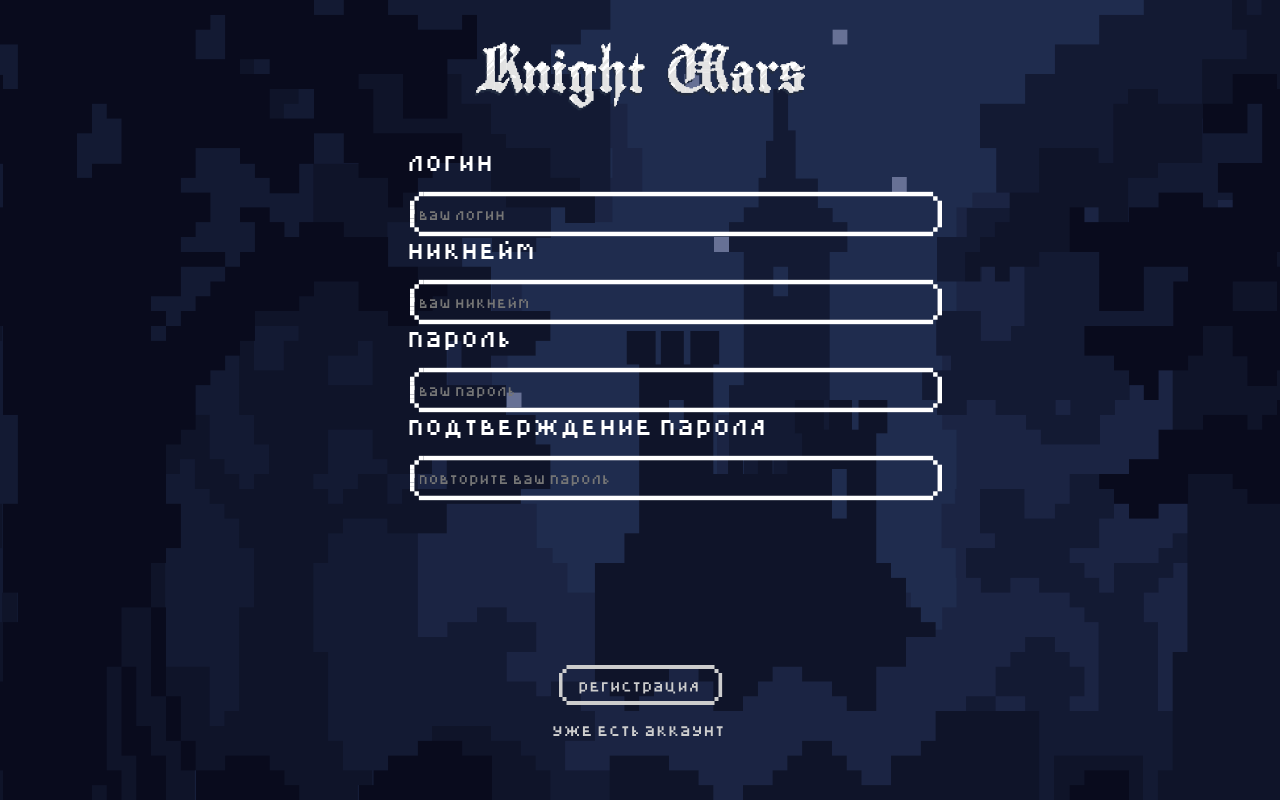
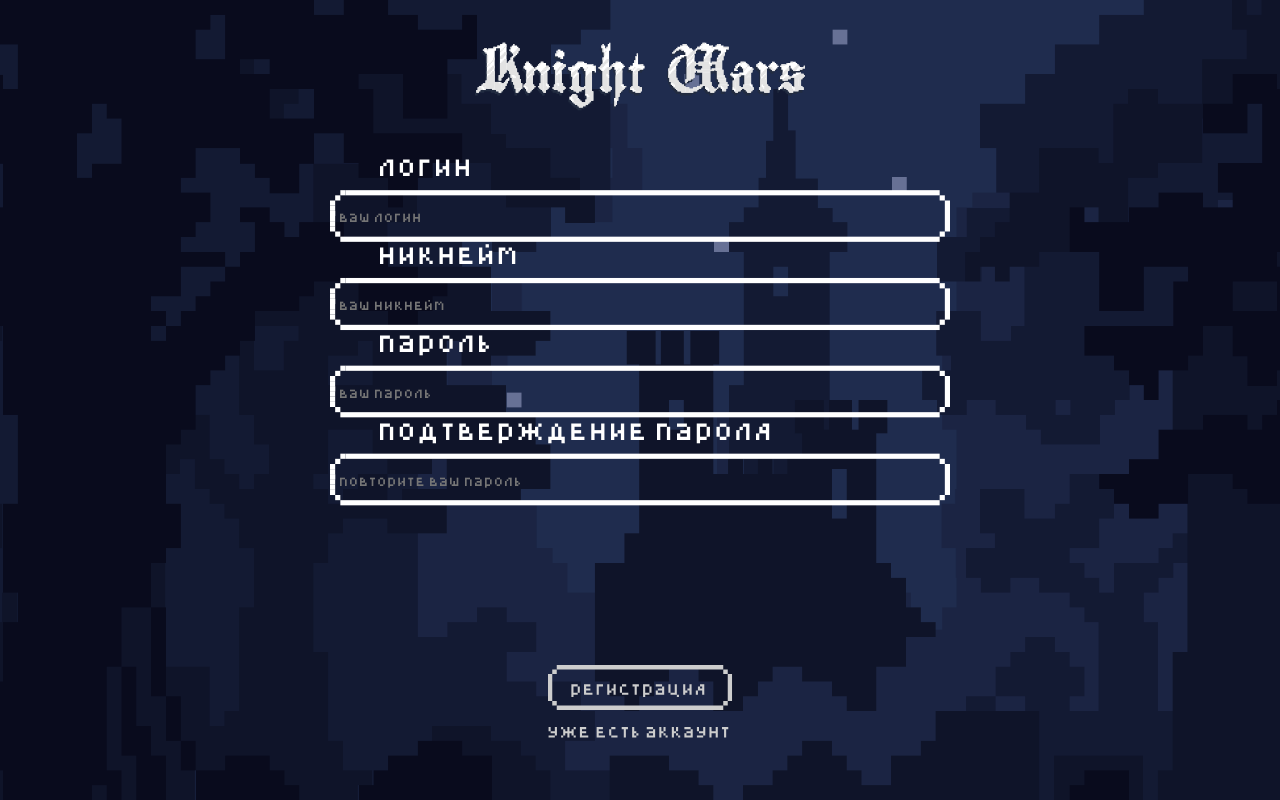
Before and after one commit to themilkpudding/IS21_project, a React (Create React App) app in the folder client/: page / in a window 1280 px wide. Both pictures are taken after a click on the button "создать учетную запись". Built offline with nearby package versions, Linux system fonts and the light colour scheme.

Commit message:
Страница регистрации: исправление багов

```diff
--- a/client/src/pages/Registration/Registration.scss
+++ b/client/src/pages/Registration/Registration.scss
@@ -14,100 +14,103 @@
     background-size: cover;
 }
 
-/*Логин*/
 .logoReg {
     position: absolute;
     top: 4.052vh;
-    left: 50%;
-    transform: translateX(-50%);
-    @media (min-height: 1300px) and (min-width: 1100px) {
-        height: 180px;
-    }
-    @media ((max-width: 1100px) or (max-height: 1300px)) and (orientation: portrait) {
-        top: 5vh;
-        width: 60.781vw;
-        height: 17.13vh;
-    }
-    @media ((max-width: 1300px) or (max-height: 1100px)) and (orientation: landscape) {
-        width: 25.781vw;
-        height: 11.130vh;
-    }
 }
 
 .registration-wrapper {
     font-family: Metanart_Big;
     color: white;
-}
-
-.registration-label {
-    position: absolute;
-    left: 32%;
-    font-size: clamp(16px, 3.3vh, 24px);
-    white-space: nowrap;
+    font-size: 3.3vh;
 }
 
 .registration-label-log {
-    @extend .registration-label;
+    position: absolute;
     top: 15vh;
+    left: 50%;
+    transform: translateX(-50%);
+    width: 80%;
+    max-width: 520px;
+    text-align: left;
 }
 
 .registration-label-nick {
-    @extend .registration-label;
+    position: absolute;
     top: 26vh;
+    left: 50%;
+    transform: translateX(-50%);
+    width: 80%;
+    max-width: 520px;
+    text-align: left;
 }
 
 .registration-label-pass {
-    @extend .registration-label;
+    position: absolute;
     top: 37vh;
+    left: 50%;
+    transform: translateX(-50%);
+    width: 80%;
+    max-width: 520px;
+    text-align: left;
 }
 
 .registration-label-certpass {
-    @extend .registration-label;
+    position: absolute;
     top: 48vh;
+    left: 50%;
+    transform: translateX(-50%);
+    width: 80%;
+    max-width: 520px;
+    text-align: left;
 }
 
-.registration-input {
+.input-common {
     position: absolute;
     background-image: url('../../assets/img/input.svg');
     background-size: 100% 100%;
     background-repeat: no-repeat;
+    font-family: Metanart_Big;
+    color: white;
     background-color: transparent;
     border: none;
     outline: none;
-    font-family: Metanart_Big;
-    color: white;
-    font-size: clamp(14px, 1.667vh, 16px);
+    font-size: 1.667vh;
     padding-left: 30px;
-    left: 32%;
-
-    width: clamp(300px, 40vw, 520px);
-    height: clamp(35px, 5vh, 44px);
-
-    transition: all 0.3s ease;
+    left: 50%;
+    transform: translateX(-50%);
 }
 
 .input-loginReg {
-    @extend .registration-input;
+    @extend .input-common;
     top: 23vh;
-    padding: 10px;
+    width: 80%;
+    max-width: 520px;
+    height: 44px;
 }
 
 .input-nicknameReg {
-    @extend .registration-input;
+    @extend .input-common;
     top: 34vh;
-    padding: 10px;
+    width: 80%;
+    max-width: 520px;
+    height: 43.5px;
 }
 
 .input-passwordReg {
-    @extend .registration-input;
+    @extend .input-common;
     top: 45vh;
-    padding: 10px;
+    width: 80%;
+    max-width: 520px;
+    height: 43px;
 }
 
 .input-certpasswordReg {
-    @extend .registration-input;
+    @extend .input-common;
     top: 56vh;
-    padding: 10px;
+    width: 80%;
+    max-width: 520px;
+    height: 43px;
 }
 
 .errors {
@@ -120,155 +123,211 @@
     font-family: Metanart_Big;
     font-weight: 100;
     font-style: normal;
-    font-size: clamp(14px, 2.315vh, 20px);
+    font-size: 2.315vh;
     text-align: center;
-    max-width: 80%;
-    white-space: nowrap;
+    width: 90%;
+    max-width: 600px;
 }
 
-.registration-button-base {
+.registration-button {
+    background-image: url(../../assets/img/registrationButton.svg);
+    color: transparent;
+    background-size: contain;
+    background-repeat: no-repeat;
+    background-position: center;
+    border: 0;
+    background-color: transparent;
+    width: 189px;
+    height: 45px;
+    position: absolute;
+    left: 50%;
+    transform: translateX(-50%);
+    display: flex;
+    align-items: center;
+    justify-content: center;
+    top: 83.100vh;
+    transition: filter 0.1s ease;
+}
+
+.registration-button:hover {
+    filter: brightness(2);
+}
+
+.haveAccount-Button {
+    background-image: url(../../assets/img/haveAccountButton.svg);
     background-size: contain;
     background-repeat: no-repeat;
     background-position: center;
     color: transparent;
     border: 0;
     background-color: transparent;
+    width: 200px;
+    height: 34px;
     position: absolute;
+    top: 89.100vh;
+    left: 50%;
     transform: translateX(-50%);
-    left: 50%;
-    transition: all 0.3s ease;
-
-    &:hover {
-        filter: brightness(2);
-        transform: translateX(-50%) scale(1.05);
+    transition: filter 0.1s ease;
 }
 
-    &:active {
-        transform: translateX(-50%) scale(0.95);
-    }
+.haveAccount-Button:hover {
+    filter: brightness(2);
 }
 
-.registration-button {
-    @extend .registration-button-base;
-    background-image: url(../../assets/img/registrationButton.svg);
-    width: clamp(150px, 18vw, 189px);
-    height: clamp(35px, 5vh, 45px);
-    top: 83.100vh;
-    display: flex;
-    align-items: center;
-    justify-content: center;
+@media (max-width: 480px) or (max-height: 400px) {
+    .registration-wrapper {
+        font-size: 2.5vh;
     }
 
-.haveAccount-Button {
-    @extend .registration-button-base;
-    background-image: url(../../assets/img/haveAccountButton.svg);
-
-width: clamp(160px, 19vw, 200px);
-    height: clamp(28px, 4vh, 34px);
-    top: 89.100vh;
+    .input-common {
+        padding-left: 20px;
+        font-size: 1.4vh;
     }
 
-@media (max-width: 1024px) {
     .registration-label-log,
     .registration-label-nick,
     .registration-label-pass,
     .registration-label-certpass {
-        left: 24%;
-        font-size: clamp(14px, 2.8vh, 20px);
+        width: 90%;
+        text-align: center;
     }
 
     .input-loginReg,
     .input-nicknameReg,
     .input-passwordReg,
     .input-certpasswordReg {
-        left: 24%;
-        width: clamp(280px, 85vw, 500px);
+        width: 90%;
+    }
+
+    .errors {
+        font-size: 1.8vh;
+        width: 95%;
+    }
+
+    .registration-button {
+        width: 160px;
+        height: 38px;
+    }
+
+    .haveAccount-Button {
+        width: 170px;
+        height: 29px;
     }
 }
 
-@media (max-width: 768px) {
-    .registration-label {
-        font-size: clamp(12px, 2.5vh, 18px);
+@media (min-width: 1200px) and (min-height: 800px) {
+    .input-loginReg,
+    .input-nicknameReg,
+    .input-passwordReg,
+    .input-certpasswordReg {
+        max-width: 600px;
+        padding: 10px;
     }
 
-    .registration-input {
-        width: clamp(250px, 90vw, 450px);
-        height: clamp(30px, 4.5vh, 40px);
-        font-size: clamp(12px, 1.5vh, 14px);
-        padding-left: 20px;
+}
+
+@media (min-width: 1920px) and (min-height: 1080px) {
+    .input-loginReg,
+    .input-nicknameReg,
+    .input-passwordReg,
+    .input-certpasswordReg {
+        max-width: 700px;
+        padding: 20px;
+    }
+
+    .registration-wrapper {
+        font-size: 2.4vh;
+    }
+}
+
+@media (min-width: 3000px) and (min-height: 2000px) {
+    .input-loginReg,
+    .input-nicknameReg,
+    .input-passwordReg,
+    .input-certpasswordReg {
+        max-width: 900px;
+        height: 60px;
+        font-size: 1.2vh;
+        padding: 20px;
+    }
+
+    .registration-wrapper {
+        font-size: 2.2vh;
     }
 
     .registration-button {
-        width: clamp(130px, 22vw, 170px);
-        height: clamp(30px, 4.5vh, 40px);
+        width: 500px;
+        height: 120px;
     }
 
     .haveAccount-Button {
-        width: clamp(140px, 23vw, 180px);
-        height: clamp(25px, 3.5vh, 30px);
+        width: 520px;
+        height: 90px;
+    }
+
+    .errors {
+        font-size: 2vh;
     }
 }
 
-@media (max-width: 480px) {
-    .registration-label-log,
-    .registration-label-nick,
-    .registration-label-pass,
-    .registration-label-certpass {
-        left: 10%;
-        transform: translateX(-50%);
-        text-align: center;
-        width: 10%;
+@media (orientation: portrait) and (max-height: 800px) {
+    .logoReg {
+        top: 2vh;
     }
 
     .registration-label-log { top: 12vh; }
-    .input-loginReg { top: 16vh; left: 10%; }
-    .registration-label-nick { top: 22vh; }
-    .input-nicknameReg { top: 26vh; left: 10%; }
-    .registration-label-pass { top: 32vh; }
-    .input-passwordReg { top: 36vh; left: 10%; }
-    .registration-label-certpass { top: 42vh; }
-    .input-certpasswordReg { top: 46vh; left: 10%; }
-
-    .errors { top: 52vh; }
-    .registration-button { top: 60vh; }
-    .haveAccount-Button { top: 67vh; }
+    .input-loginReg { top: 20vh; }
+    .registration-label-nick { top: 24vh; }
+    .input-nicknameReg { top: 32vh; }
+    .registration-label-pass { top: 36vh; }
+    .input-passwordReg { top: 44vh; }
+    .registration-label-certpass { top: 48vh; }
+    .input-certpasswordReg { top: 56vh; }
+    .errors { top: 62vh; }
+    .registration-button { top: 70vh; }
+    .haveAccount-Button { top: 78vh; }
 }
 
-@media (max-height: 600px) {
-    .registration-label-log { top: 12vh; }
-    .input-loginReg { top: 18vh; }
-    .registration-label-nick { top: 24vh; }
-    .input-nicknameReg { top: 30vh; }
-    .registration-label-pass { top: 36vh; }
-    .input-passwordReg { top: 42vh;}
-    .registration-label-certpass { top: 48vh; }
-    .input-certpasswordReg { top: 54vh;}
-    .errors { top: 67vh; }
-    .registration-button { top: 72vh; }
-    .haveAccount-Button { top: 80vh; }
+@media (orientation: landscape) and (max-height: 500px) {
+    .logoReg {
+        top: 1vh;
+        height: 8vh;
     }
 
-@media (min-width: 1920px) {
-    .registration-input {
-        width: 520px;
-        height: 44px;
+    .registration-label-log { top: 10vh; }
+    .input-loginReg { top: 18vh; }
+    .registration-label-nick { top: 22vh; }
+    .input-nicknameReg { top: 30vh; }
+    .registration-label-pass { top: 34vh; }
+    .input-passwordReg { top: 42vh; }
+    .registration-label-certpass { top: 46vh; }
+    .input-certpasswordReg { top: 54vh; }
+    .errors { top: 60vh; }
+    .registration-button { top: 68vh; }
+    .haveAccount-Button { top: 76vh; }
+
+    .registration-wrapper {
+        font-size: 2.8vh;
+    }
 }
 
-    .registration-button {
-        width: 189px;
-        height: 45px;
+@media (min-height: 1300px) and (min-width: 1100px) {
+    .logoReg {
+        height: 180px;
+    }
 }
 
-    .haveAccount-Button {
-        width: 200px;
-        height: 34px;
+@media ((max-width: 1100px) or (max-height: 1300px)) and (orientation: portrait) {
+    .logoReg {
+        top: 5vh;
+        width: 60.781vw;
+        height: 17.13vh;
+    }
 }
 
-    .registration-label {
-        font-size: 24px;
-    }
-
-    .errors {
-        font-size: 20px;
+@media ((max-width: 1300px) or (max-height: 1100px)) and (orientation: landscape) {
+    .logoReg {
+        width: 25.781vw;
+        height: 11.130vh;
     }
 }
```
Lines whose indentation alone changed are shown as unchanged.
